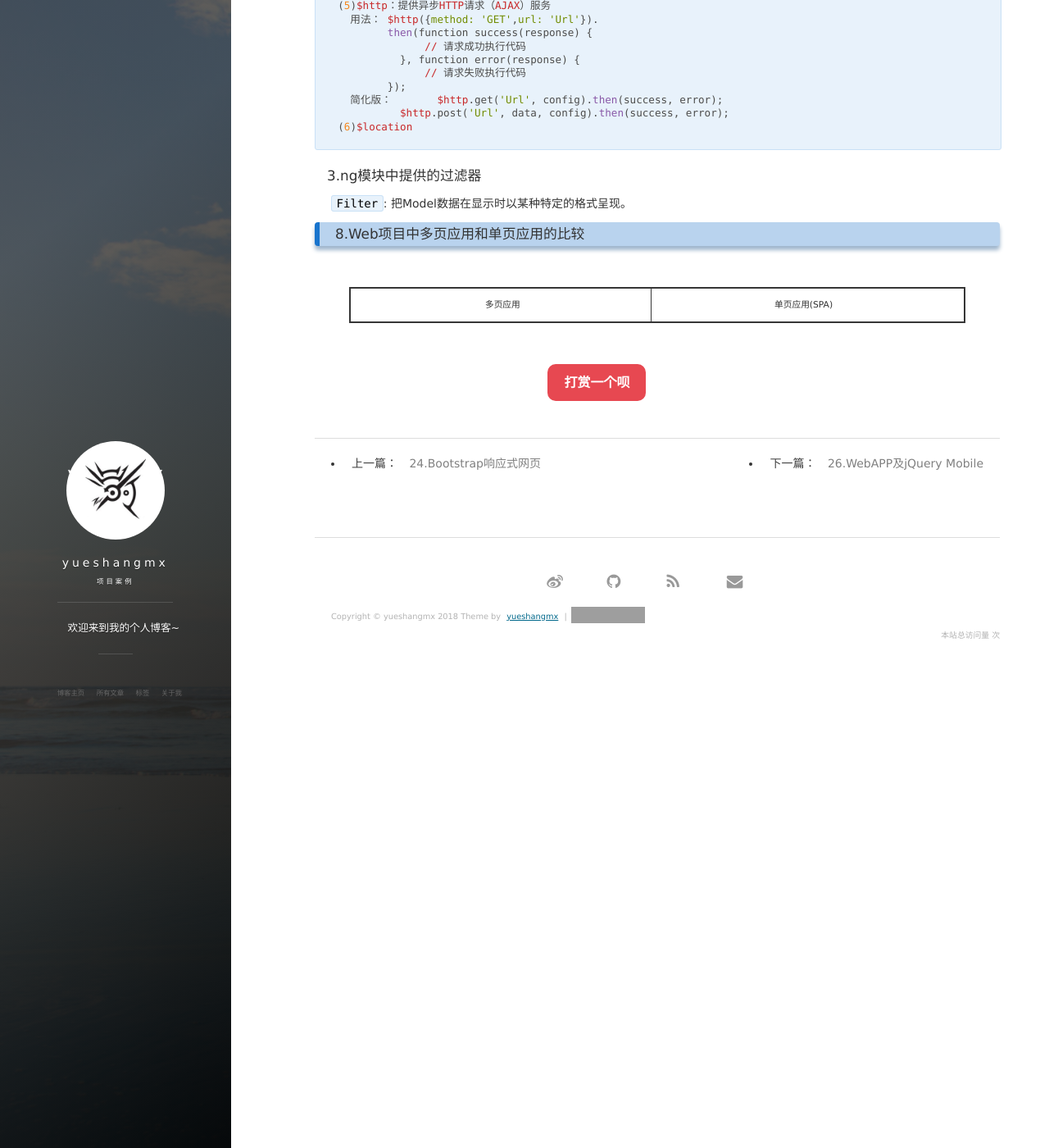
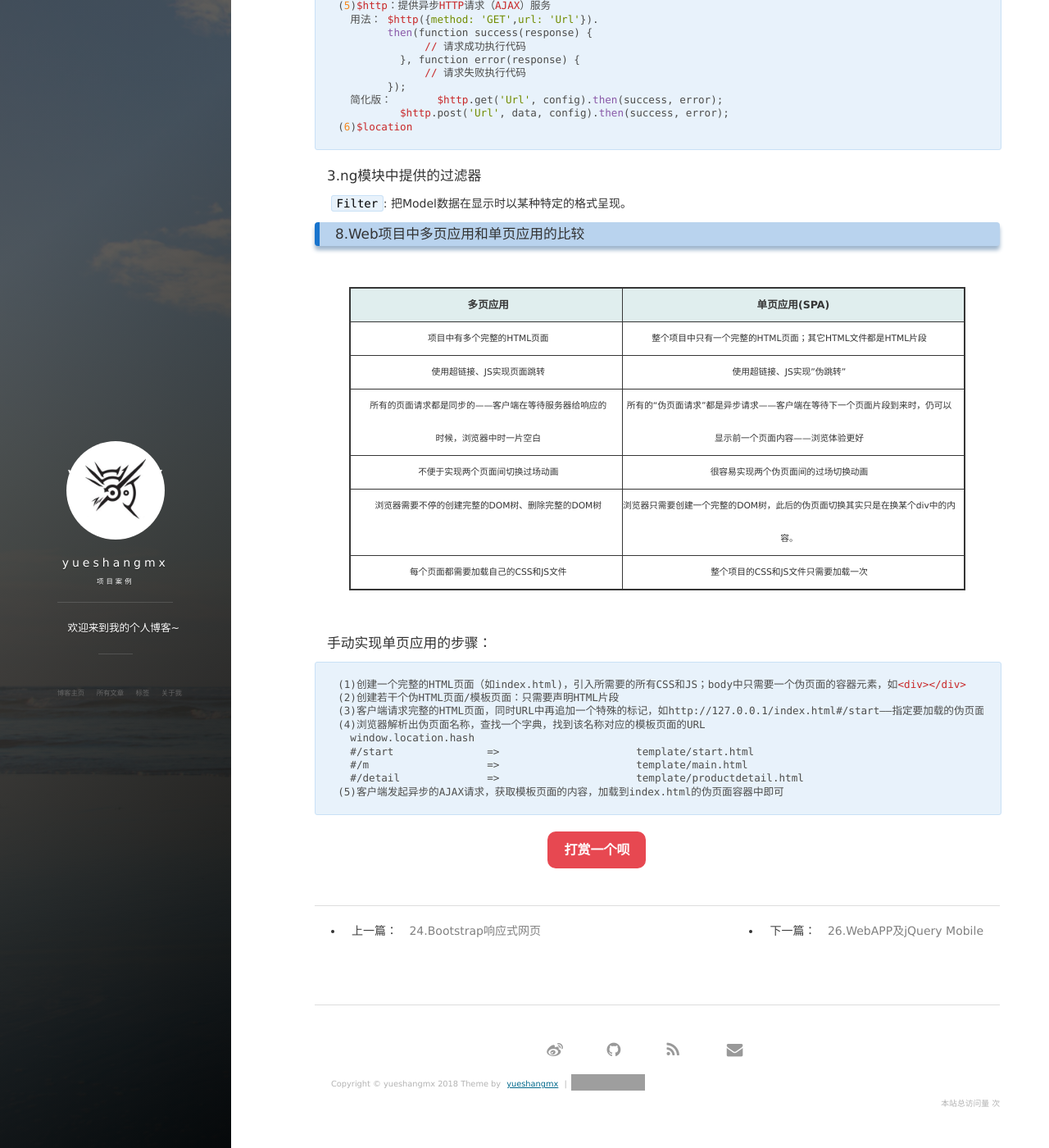
Before and after one commit to yueshangmx/yueshangmx.github.io, a Jekyll site: the page built from _posts/2017-11-28-AngularJS框架.md, in a window 1280 px wide and 1400 px high, scrolled down 5201 px. Shown: the whole window at 82% size. Built offline with Jekyll 4.4.1, drawn with Linux system fonts in a browser that asks for light colours; nearby versions of some CDN libraries; comment, search, counter and statistics services are not loaded; grey boxes are pictures that could not be loaded.

Commit message:
update angular

````diff
--- a/_posts/2017-11-28-AngularJS框架.md
+++ b/_posts/2017-11-28-AngularJS框架.md
@@ -262,3 +262,23 @@ Angular中的ngController指令在实例化控制器对象时，会根据指定
 ### 8.Web项目中多页应用和单页应用的比较
 
 多页应用|单页应用(SPA)
+--|--
+项目中有多个完整的HTML页面|整个项目中只有一个完整的HTML页面；其它HTML文件都是HTML片段
+使用超链接、JS实现页面跳转|使用超链接、JS实现"伪跳转"
+所有的页面请求都是同步的——客户端在等待服务器给响应的时候，浏览器中时一片空白|所有的“伪页面请求”都是异步请求——客户端在等待下一个页面片段到来时，仍可以显示前一个页面内容——浏览体验更好
+不便于实现两个页面间切换过场动画|很容易实现两个伪页面间的过场切换动画
+浏览器需要不停的创建完整的DOM树、删除完整的DOM树|浏览器只需要创建一个完整的DOM树，此后的伪页面切换其实只是在换某个div中的内容。
+每个页面都需要加载自己的CSS和JS文件|整个项目的CSS和JS文件只需要加载一次
+
+#### 手动实现单页应用的步骤：
+```text
+(1)创建一个完整的HTML页面（如index.html)，引入所需要的所有CSS和JS；body中只需要一个伪页面的容器元素，如<div></div>
+(2)创建若干个伪HTML页面/模板页面：只需要声明HTML片段
+(3)客户端请求完整的HTML页面，同时URL中再追加一个特殊的标记，如http://127.0.0.1/index.html#/start——指定要加载的伪页面的名称
+(4)浏览器解析出伪页面名称，查找一个字典，找到该名称对应的模板页面的URL
+  window.location.hash
+  #/start		=>			template/start.html
+  #/m			=>			template/main.html
+  #/detail		=>			template/productdetail.html
+(5)客户端发起异步的AJAX请求，获取模板页面的内容，加载到index.html的伪页面容器中即可
+```
````
